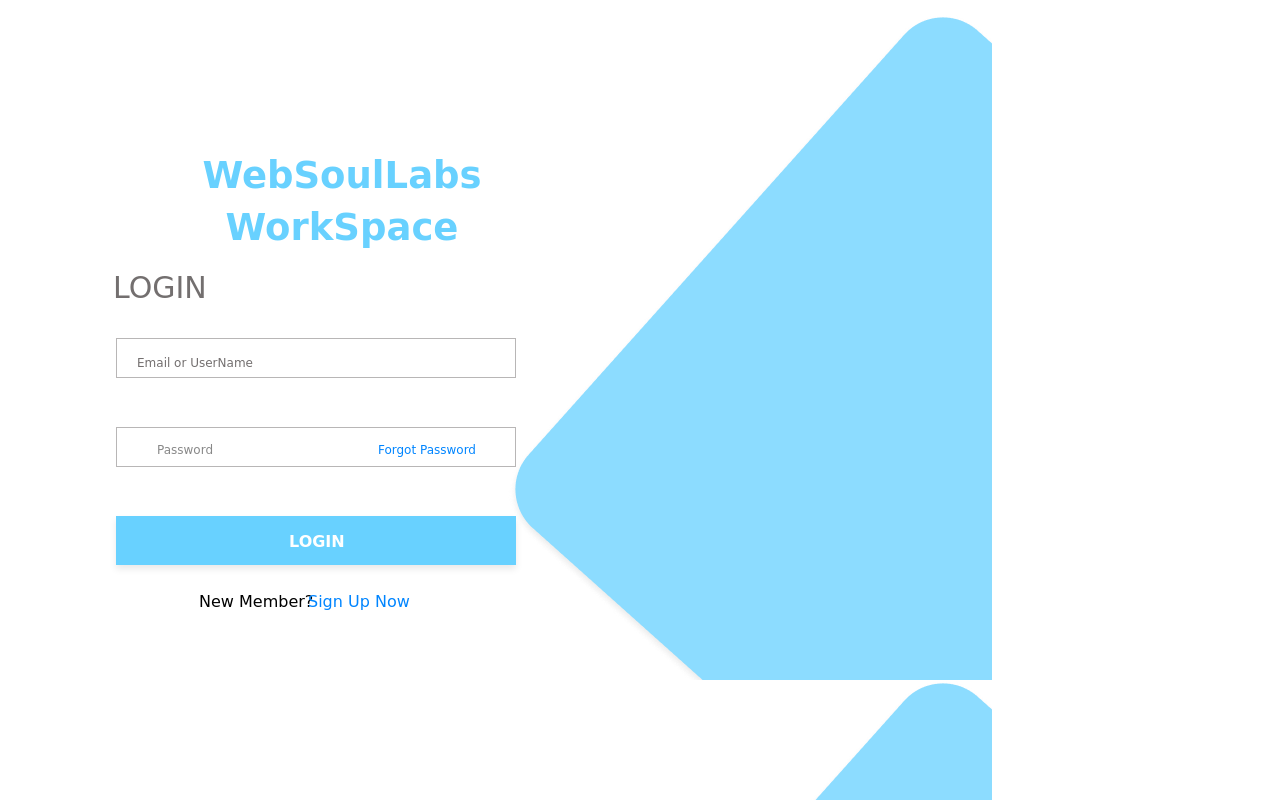
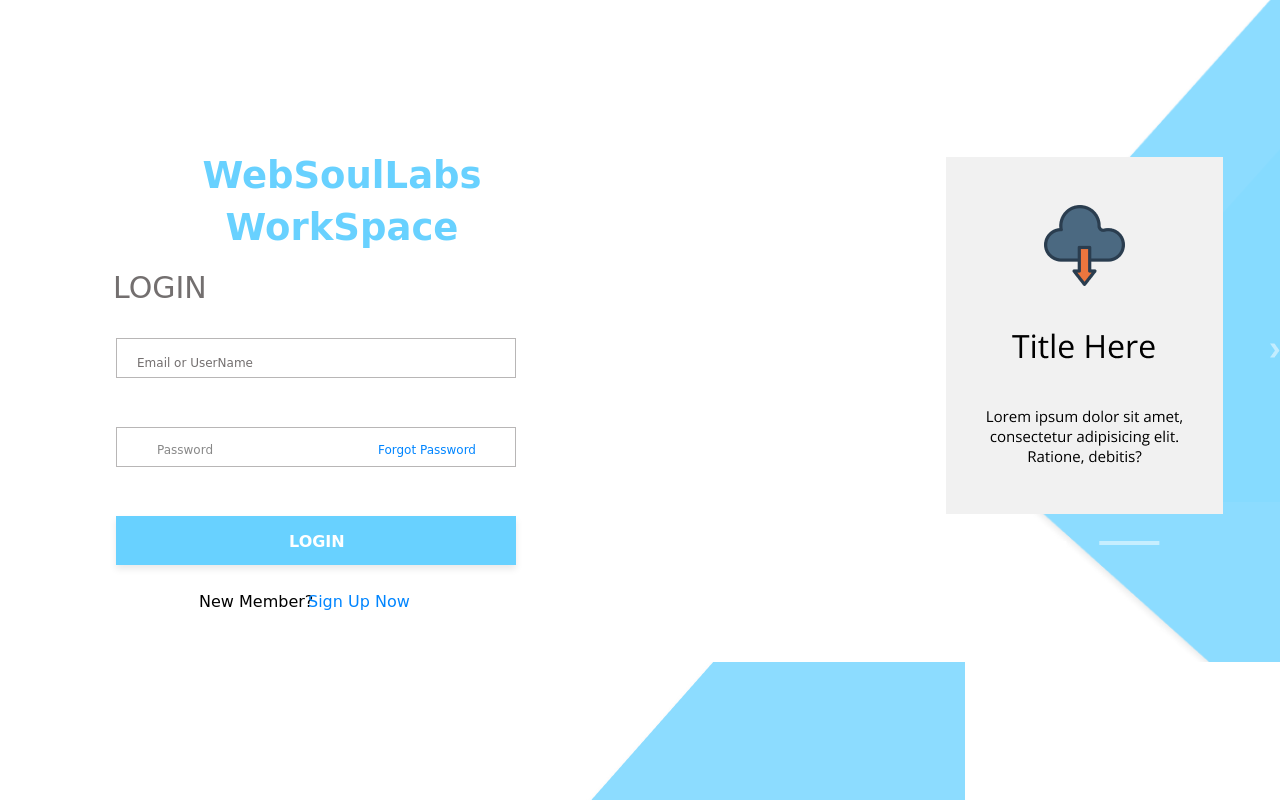
Before and after one commit to ngwebpro/html-css-Project1, a plain HTML site: page login.html in a window 1280 px wide. Shown: the top 800 px of the page. Drawn offline with Linux system fonts and the light colour scheme; files that its build step writes are made by us from their sources.

Commit message:
Update style1.css

```diff
--- a/style1.css
+++ b/style1.css
@@ -41,14 +41,14 @@ background-color: #FFFFFF;
     line-height: 0px ;
       }
 
-    .img-1 {
+    .img-12 {
         position: relative;
         margin-top: -40px;
         margin-left: 500px;
         width: 500px;
     }
 
-    .img-2 {
+    .img-23{
 
         margin-top: -53rem;
        position: absolute;
@@ -56,13 +56,13 @@ background-color: #FFFFFF;
         width: 500px;
 
     }
-    .img-3 {
+    .img-34 {
         position: absolute;
         margin-top: -45rem;
         padding-left: 500px;
         width: 450px;
     }
-    .img-4 {
+    .img-45{
         position: absolute;
         width: 450px;
         height: 414px;
```
